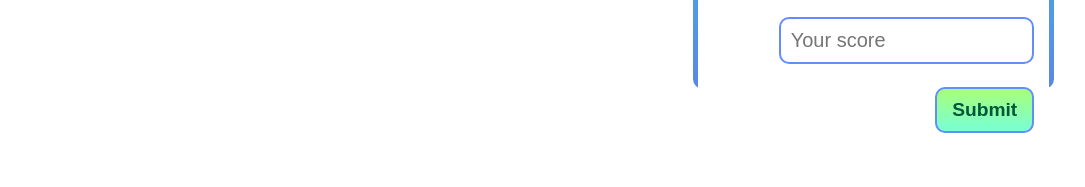
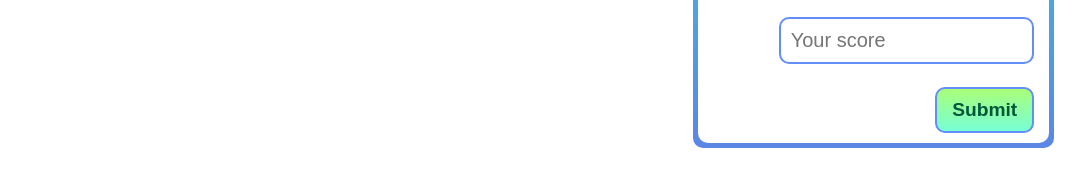
Before and after one commit to AlexRS90/liderboard, a website built with webpack: page src/index.html in a window 1280 px wide. Shown: the part 399-586 px from the top of the page, without its empty margins (97-1182 px from the left). Built offline with nearby package versions, Linux system fonts and the light colour scheme; no server answers; a web font is replaced by a local one.

Commit message:
Update form border property

```diff
--- a/src/style.css
+++ b/src/style.css
@@ -94,7 +94,7 @@ body {
 .form-container {
   flex-basis: 30%;
   background: linear-gradient(#36d1dc, #5b86e5);
-  max-height: 300px;
+  height: 100%;
   border-radius: 10px;
 }
 
```
